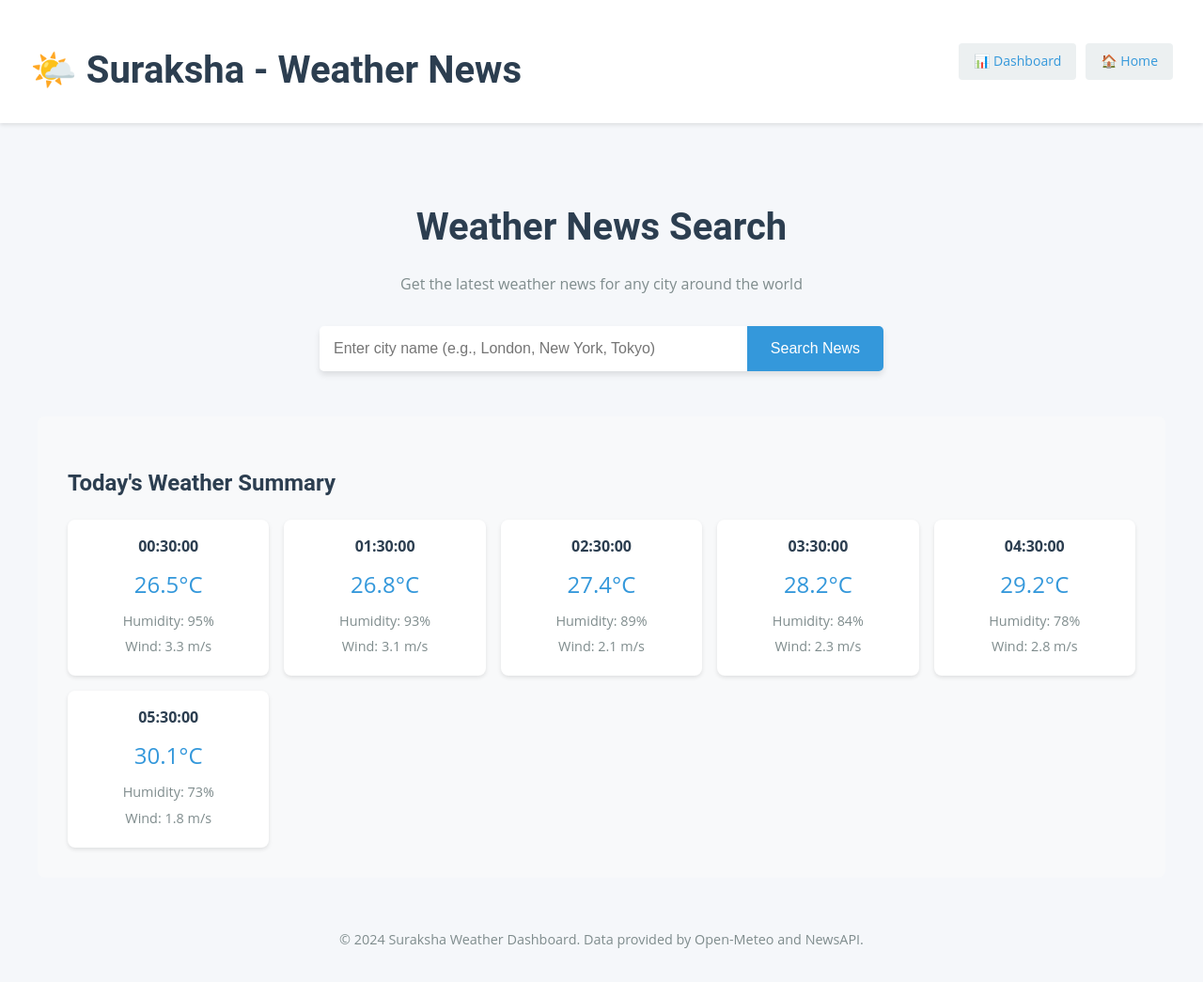
After one commit to shubh-soubhagya/Suraksha, a Flask app: page /news in a window 1280 px wide. The commit adds this page. Shown: the whole page at 94% size. Run offline with Flask 3, Linux system fonts and the light colour scheme.

Commit message:
linked pages

```diff
--- a/app.py
+++ b/app.py
@@ -1,4 +1,4 @@
-from flask import Flask, render_template, request
+from flask import Flask, render_template, request, jsonify, redirect, url_for
 import requests
 import os
 import pandas as pd
@@ -46,7 +46,7 @@ def get_weather_data(client, latitude, longitude, hourly_vars):
         "longitude": longitude,
         "hourly": ",".join(hourly_vars),
         "timezone": "Asia/Kolkata",
-        "forecast_days": 2
+        "forecast_days": 7  # Extended for dashboard
     }
     responses = client.weather_api(url, params=params)
     return responses[0]
@@ -77,7 +77,7 @@ def should_update_data():
     if not os.path.exists(WEATHER_CSV_FILE):
         return True
     last_update = datetime.fromtimestamp(os.path.getmtime(WEATHER_CSV_FILE))
-    return datetime.now() - last_update > timedelta(hours=6)
+    return datetime.now() - last_update > timedelta(hours=1)
 
 def fetch_weather_if_needed():
     if not should_update_data():
@@ -85,9 +85,16 @@ def fetch_weather_if_needed():
         return
     logging.info("Fetching new weather data...")
     try:
+        # Extended variables for dashboard
         hourly_vars = [
-            "temperature_2m", "relative_humidity_2m", "cloud_cover",
-            "precipitation", "wind_speed_10m", "weather_code"
+            "temperature_2m", "apparent_temperature", "relative_humidity_2m",
+            "dew_point_2m", "precipitation", "rain", "showers", "snowfall",
+            "precipitation_probability", "cloud_cover", "cloud_cover_low",
+            "cloud_cover_mid", "cloud_cover_high", "wind_speed_10m",
+            "wind_speed_80m", "wind_speed_120m", "wind_speed_180m",
+            "wind_direction_10m", "wind_direction_80m", "wind_direction_120m",
+            "wind_direction_180m", "wind_gusts_10m", "pressure_msl",
+            "surface_pressure", "weather_code"
         ]
         lat, lon = get_user_location()
         client = initialize_session()
@@ -122,8 +129,58 @@ def fetch_weather_news(city):
         return []
 
 # -------------- FLASK ROUTES ---------------------
-@app.route("/", methods=["GET", "POST"])
-def home():
+
+# Login page - serves the index.html
+@app.route("/")
+def index():
+    """Login page"""
+    return render_template("index.html")
+
+# Dashboard page - serves the dashboard.html
+@app.route("/dashboard")
+def dashboard():
+    """Dashboard page - requires authentication via JavaScript"""
+    fetch_weather_if_needed()
+    return render_template("dashboard.html")
+
+# API endpoint for weather data (used by dashboard)
+@app.route("/api/weather")
+def api_weather():
+    """API endpoint to get weather data as JSON"""
+    try:
+        if not os.path.exists(WEATHER_CSV_FILE):
+            fetch_weather_if_needed()
+
+        if os.path.exists(WEATHER_CSV_FILE):
+            df = pd.read_csv(WEATHER_CSV_FILE)
+            # Convert datetime column to string for JSON serialization
+            df['date'] = df['date'].astype(str)
+            weather_data = df.to_dict(orient="records")
+            return jsonify(weather_data)
+        else:
+            return jsonify({"error": "No weather data available"}), 404
+    except Exception as e:
+        logging.error(f"Error in weather API: {e}")
+        return jsonify({"error": str(e)}), 500
+
+# API endpoint for news data (used by dashboard)
+@app.route("/api/news")
+def api_news():
+    """API endpoint to get news data as JSON"""
+    city = request.args.get('city', '')
+    if not city:
+        return jsonify({"error": "City parameter is required"}), 400
+
+    if not NEWS_API_KEY or NEWS_API_KEY == "your_news_api_key_here":
+        return jsonify({"error": "News API key not configured"}), 500
+
+    headlines = fetch_weather_news(city)
+    return jsonify(headlines)
+
+# Original home page functionality (kept for backward compatibility)
+@app.route("/news", methods=["GET", "POST"])
+def news():
+    """News search page"""
     city = ""
     headlines = []
     error_message = ""
@@ -151,7 +208,7 @@ def home():
         except Exception as e:
             logging.error(f"Error loading weather data: {e}")
 
-    return render_template("index.html",
+    return render_template("news.html",
                            city=city,
                            headlines=headlines,
                            weather=weather_data,
@@ -159,11 +216,11 @@ def home():
 
 @app.errorhandler(404)
 def not_found(error):
-    return render_template("index.html", error_message="Page not found."), 404
+    return render_template("index.html"), 404
 
 @app.errorhandler(500)
 def internal_error(error):
-    return render_template("index.html", error_message="Internal server error."), 500
+    return jsonify({"error": "Internal server error"}), 500
 
 if __name__ == "__main__":
     app.run(debug=True, host="0.0.0.0", port=5000)
--- /dev/null
+++ b/templates/news.html
@@ -0,0 +1,154 @@
+<!DOCTYPE html>
+<html lang="en">
+<head>
+    <meta charset="UTF-8">
+    <meta name="viewport" content="width=device-width, initial-scale=1.0">
+    <title>Suraksha - Weather News</title>
+    <link rel="stylesheet" href="/static/styles.css">
+    <style>
+        .header {
+            background-color: white;
+            padding: 1rem 2rem;
+            box-shadow: 0 2px 4px rgba(0, 0, 0, 0.1);
+            display: flex;
+            justify-content: space-between;
+            align-items: center;
+            margin-bottom: 2rem;
+        }
+
+        .nav-links {
+            display: flex;
+            gap: 10px;
+            align-items: center;
+        }
+
+        .nav-links a {
+            color: #3498db;
+            text-decoration: none;
+            padding: 8px 16px;
+            border-radius: 4px;
+            background-color: #ecf0f1;
+            font-size: 14px;
+        }
+
+        .nav-links a:hover {
+            background-color: #bdc3c7;
+        }
+    </style>
+</head>
+<body>
+    <div class="header">
+        <h1>🌤️ Suraksha - Weather News</h1>
+        <div class="nav-links">
+            <a href="/dashboard">📊 Dashboard</a>
+            <a href="/">🏠 Home</a>
+        </div>
+    </div>
+
+    <div class="container">
+        <h1>Weather News Search</h1>
+        <p class="subtitle">Get the latest weather news for any city around the world</p>
+
+        <form method="POST" class="search-container">
+            <input type="text" name="city" placeholder="Enter city name (e.g., London, New York, Tokyo)"
+                   value="{{ city }}" required>
+            <button type="submit">Search News</button>
+        </form>
+
+        {% if error_message %}
+        <div class="error-message">{{ error_message }}</div>
+        {% endif %}
+
+        {% if headlines %}
+        <div class="results-header">
+            <h2>Weather News for {{ city }}</h2>
+            <p>{{ headlines|length }} articles found</p>
+        </div>
+
+        <div class="news-container">
+            {% for article in headlines %}
+            <div class="news-card">
+                <div class="news-source">
+                    <span>{{ article.source }}</span>
+                    <span>{{ article.publishedAt[:10] }}</span>
+                </div>
+                <h3><a href="{{ article.url }}" target="_blank">{{ article.title }}</a></h3>
+                <p class="news-description">{{ article.description }}</p>
+                <a href="{{ article.url }}" target="_blank" class="read-more">Read more →</a>
+            </div>
+            {% endfor %}
+        </div>
+        {% endif %}
+
+        {% if weather %}
+        <div class="weather-summary">
+            <h2>Today's Weather Summary</h2>
+            <div class="weather-cards">
+                {% for data in weather[:6] %}
+                <div class="weather-card">
+                    <div class="weather-time">{{ data.date[11:16] if data.date|length > 10 else data.hour }}:00</div>
+                    <div class="weather-temp">{{ "%.1f"|format(data.temperature_2m) }}°C</div>
+                    <div class="weather-details">
+                        <div>Humidity: {{ "%.0f"|format(data.relative_humidity_2m) }}%</div>
+                        <div>Wind: {{ "%.1f"|format(data.wind_speed_10m) }} m/s</div>
+                        {% if data.precipitation > 0 %}
+                        <div>Rain: {{ "%.1f"|format(data.precipitation) }}mm</div>
+                        {% endif %}
+                    </div>
+                </div>
+                {% endfor %}
+            </div>
+        </div>
+        {% endif %}
+    </div>
+
+    <footer>
+        <p>&copy; 2024 Suraksha Weather Dashboard. Data provided by Open-Meteo and NewsAPI.</p>
+    </footer>
+
+    <style>
+        .weather-summary {
+            margin-top: 3rem;
+            padding: 2rem;
+            background-color: #f8f9fa;
+            border-radius: 8px;
+        }
+
+        .weather-cards {
+            display: grid;
+            grid-template-columns: repeat(auto-fit, minmax(200px, 1fr));
+            gap: 1rem;
+            margin-top: 1rem;
+        }
+
+        .weather-card {
+            background: white;
+            padding: 1rem;
+            border-radius: 8px;
+            box-shadow: 0 2px 4px rgba(0, 0, 0, 0.1);
+            text-align: center;
+        }
+
+        .weather-time {
+            font-weight: bold;
+            color: #2c3e50;
+            margin-bottom: 0.5rem;
+        }
+
+        .weather-temp {
+            font-size: 1.5rem;
+            color: #3498db;
+            margin-bottom: 0.5rem;
+        }
+
+        .weather-details {
+            font-size: 0.9rem;
+            color: #7f8c8d;
+        }
+
+        .weather-details div {
+            margin-bottom: 0.25rem;
+        }
+    </style>
+</body>
+</html>
```
Also changed, not shown: templates/dashboard.html (+59 -22 lines), templates/index.html (+22 -8 lines), 1 other file.
